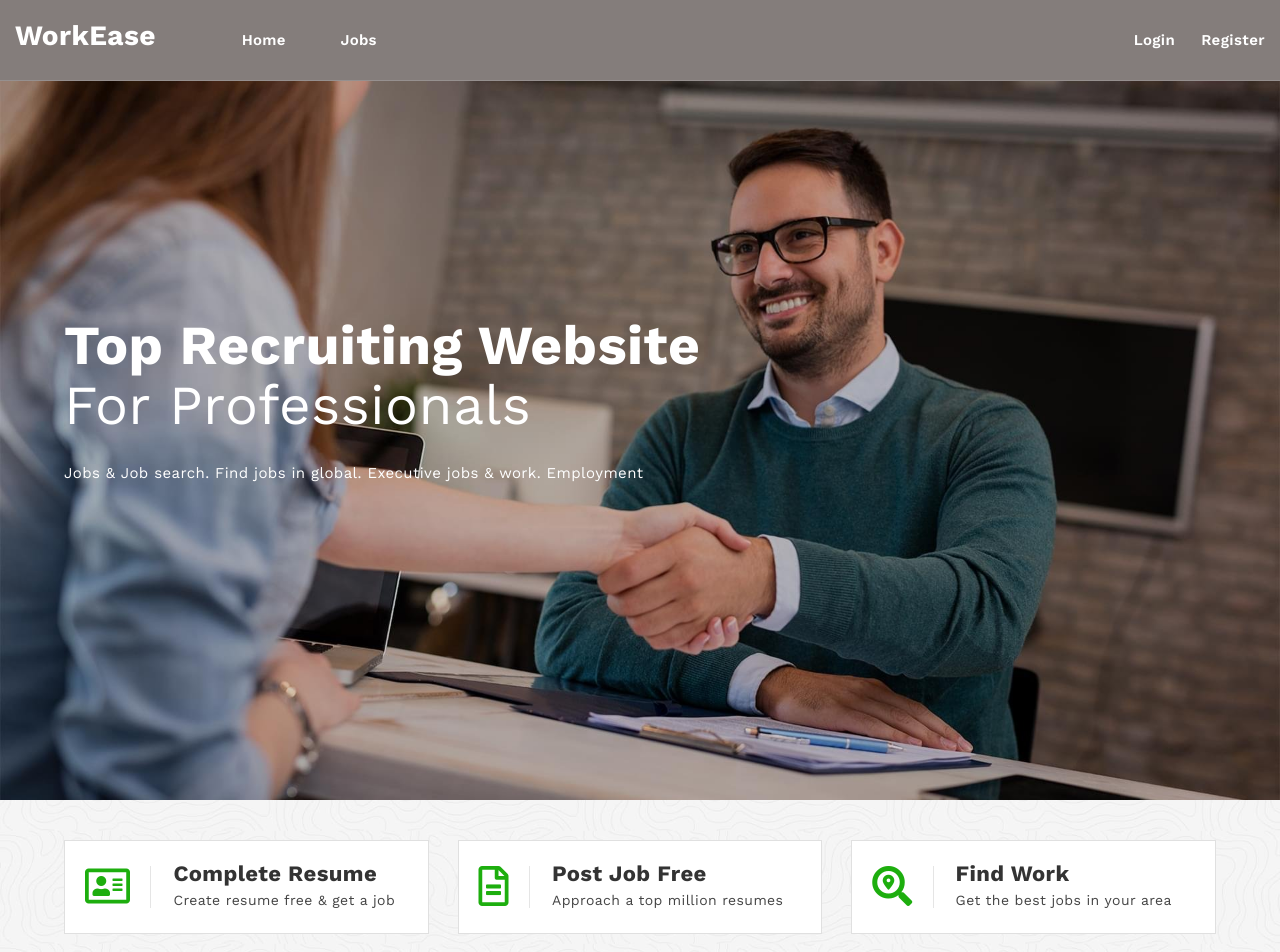
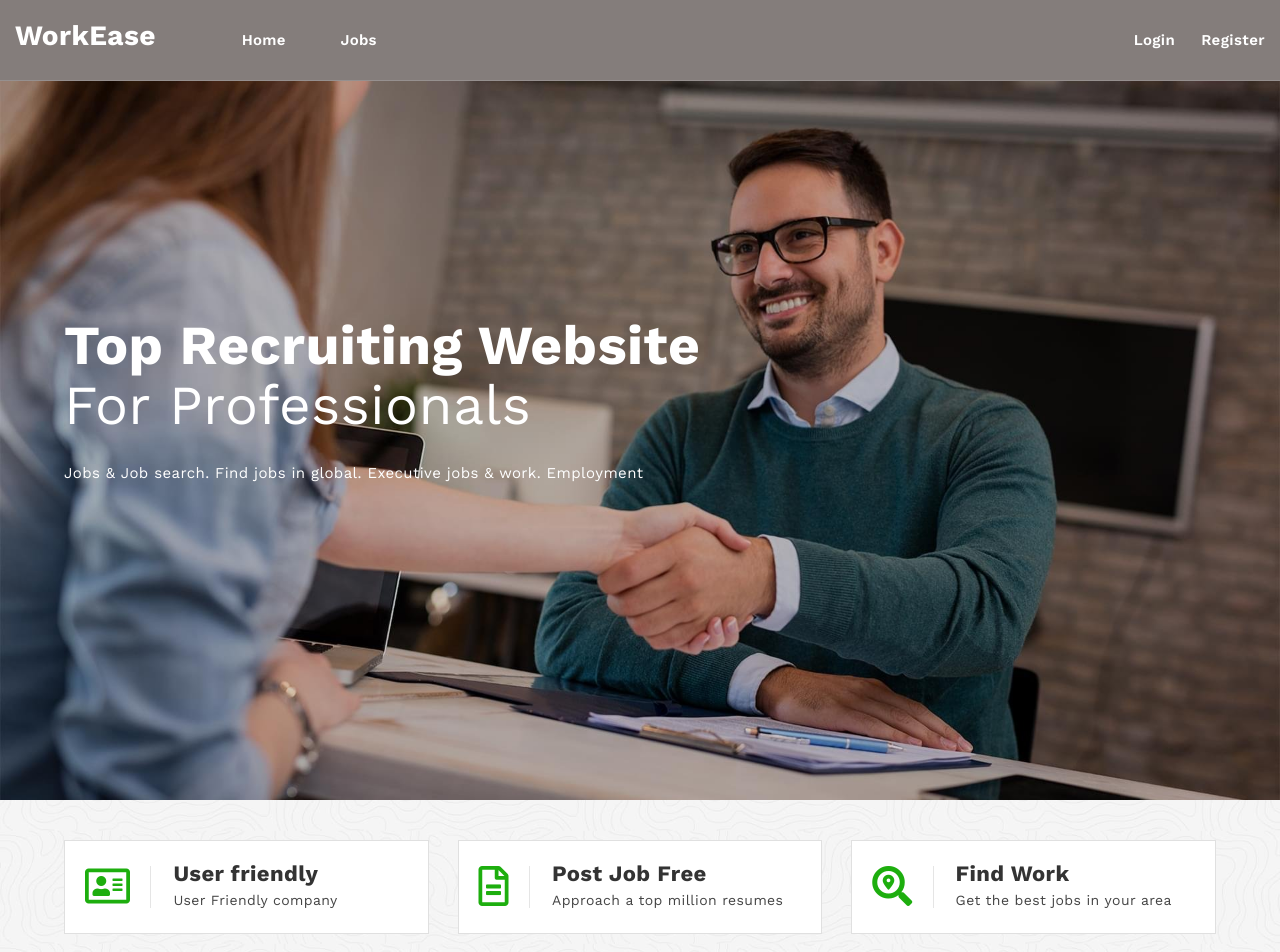
Before and after one commit to nithin-daniel/jobportal-vue, a Vue app: page / in a window 1280 px wide. Shown: the top 952 px of the page. Built offline with nearby package versions, Linux system fonts and the light colour scheme; no server answers; the database is empty; a web font is replaced by a local one.

Commit message:
updated resume to user friendtly

```diff
--- a/src/components/Home.vue
+++ b/src/components/Home.vue
@@ -168,8 +168,8 @@ export default {
                                     <i class="far fa-address-card"></i>
                                 </div>
                                 <div class="feature-content">
-                                    <h3 class="title">Complete Resume</h3>
-                                    <p>Create resume free & get a job</p>
+                                    <h3 class="title">User friendly</h3>
+                                    <p>User Friendly company</p>
                                 </div>
                             </div>
                             <!-- Single Feature End -->
```
